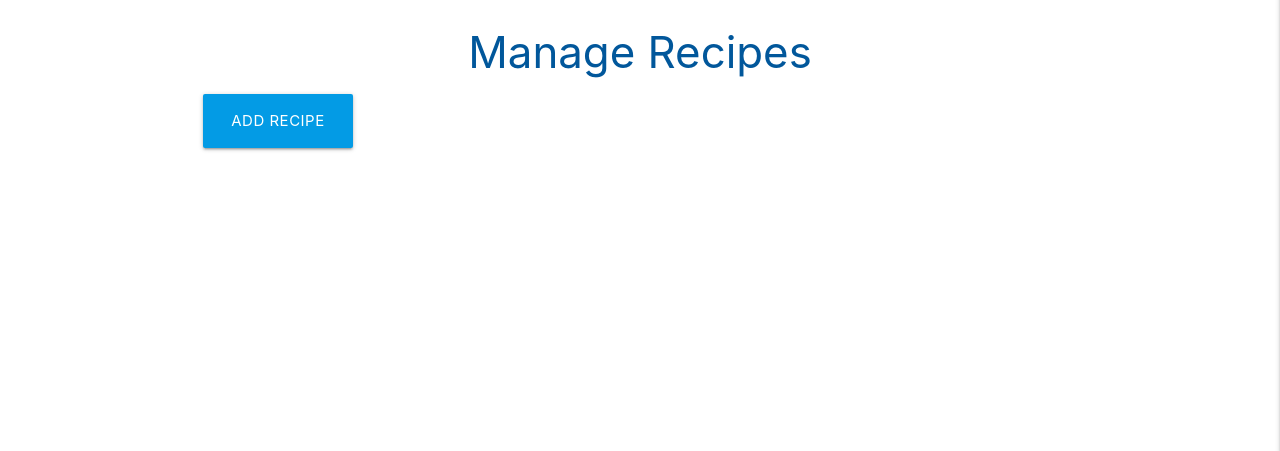
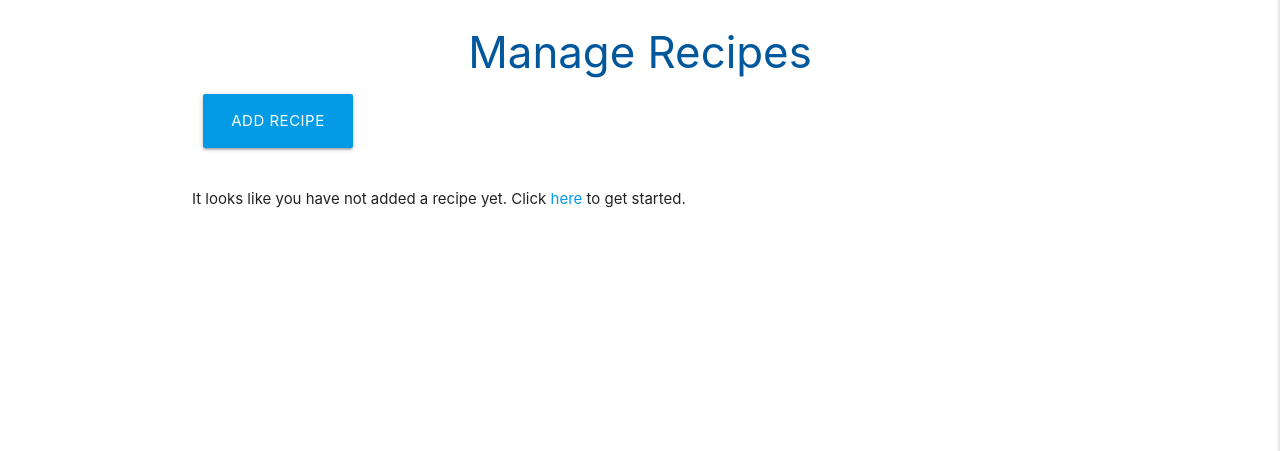
Before and after one commit to coder187/ci_ms3_cookbook, a Flask app: page /mycookbook/1 in a window 1280 px wide. Shown: the part 142-593 px from the top of the page. Run offline with Flask 2, Linux system fonts and the light colour scheme; the visitor is signed in with stand-in values (Sample User, id 1); data that the repository does not hold is empty; some libraries are stand-ins or nearby versions.

Commit message:
bugfix: users recipes not displayed after logging in.

```diff
--- a/app.py
+++ b/app.py
@@ -90,7 +90,7 @@ def add_recipe():
 
 @app.route("/mycookbook/<username>", methods=['POST', 'GET'])
 def mycookbook(username):
-
+    print ("my cook book function called")
     if session.get('user'):
         my_recipes = list(mongo.db.recipes.find({"added_by": session["user"]}))
         # my_pinned = list(mongo.db.recipes.find({"created_by": session["user"]}))
@@ -126,13 +126,12 @@ def login():
                     flash("Welcome, {}".format(request.form.get("username")))
                     session["user"] = request.form.get("username").lower()
 
-                    my_recipes = []
-                    my_pinned = []
                     # try catch here
-                    my_recipes = list(mongo.db.recipes.find())
-                    my_pinned = list(mongo.db.recipes.find())
+                    # my_recipes = list(mongo.db.recipes.find())
+                    # my_pinned = list(mongo.db.recipes.find())
                     # end try
-                    return render_template("mycookbook.html",username=session["user"],my_recipes=my_recipes, my_pinned = my_pinned)
+                    return redirect(url_for("mycookbook",username=session["user"]))
+
             else:
                 flash("Username and/or Password Incorrect")
         else:
--- a/templates/mycookbook.html
+++ b/templates/mycookbook.html
@@ -13,7 +13,6 @@
             <a href="{{ url_for('add_recipe')}}" class="btn-large light-blue darken-1 text-shadow">
                 Add Recipe
             </a>
-
         </div>
     </div>
     <div class="row">
@@ -31,5 +30,12 @@
             </div>
         {% endfor %}
     </div>
-
+    {% if not my_recipes %}
+    <p>
+        It looks like you have not added a recipe yet. Click
+        <a href="{{ url_for('add_recipe')}}" class="">
+            here
+        </a> to get started.
+    </p>
+    {% endif%}
 {% endblock%}
```
Also changed, not shown: README.md.
